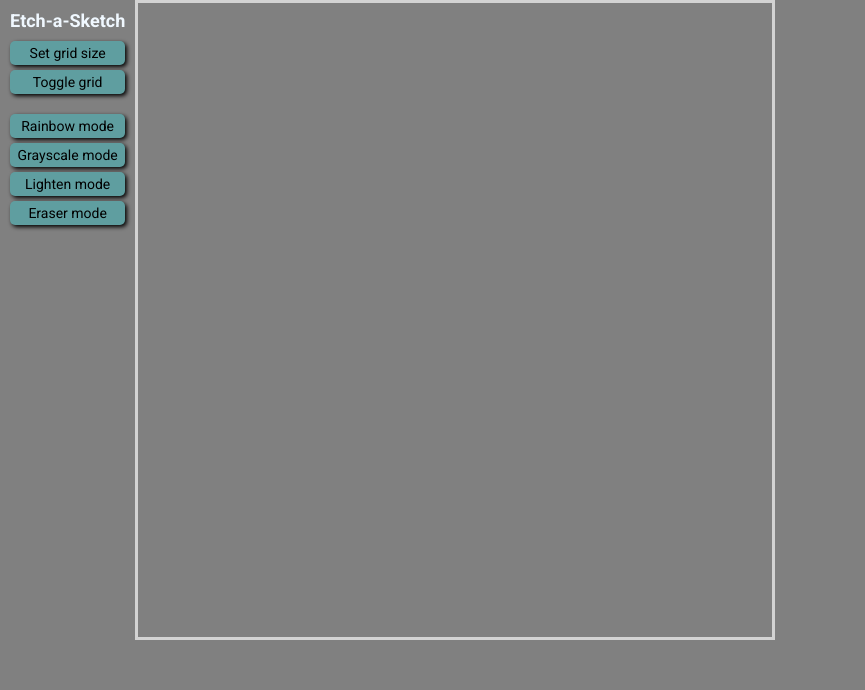
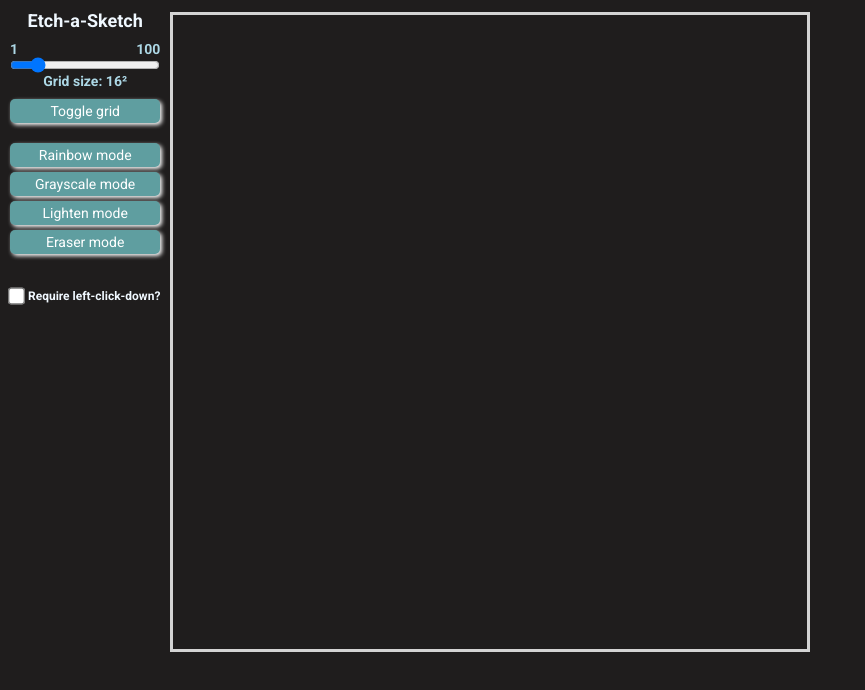
Before and after one commit to Valmord/odin-etchsketch, a plain HTML site: page index.html in a window 1280 px wide. Shown: the whole page, without its empty margins (0-865 px from the left). Drawn offline with Linux system fonts and the light colour scheme.

Commit message:
Modified styling for better contrast. Added grid size range

```diff
--- a/index.html
+++ b/index.html
@@ -11,12 +11,23 @@
   <div class="container">
     <div class="sidebar">
       <h1>Etch-a-Sketch</h1>
-      <button class="grid-size-button grid-size-js">Set grid size</button>
+      <div class="grid-text-container">
+        <span>1</span>
+        <span>100</span>
+      </div>
+      <input type="range" min="1" max="100" class="grid-size-range">
+      <span class="grid-size-text grid-size-js">Grid Size</span>
+
+
       <button class="toggle-grid">Toggle grid</button>
       <button class="rainbow-button mode-group">Rainbow mode</button>
       <button class="gray-mode-button mode-group">Grayscale mode</button>
       <button class="light-mode-button mode-group">Lighten mode</button>
       <button class="eraser-button mode-group">Eraser mode</button>
+      <div class="checkbox-container">
+        <input type="checkbox" id="auto-left-click">
+        <label for="auto-left-click" class="checkbox-text">Require left-click-down?</label>
+      </div>
     </div>
     <div class="grid-container"></div>
   </div>
--- a/script/code.js
+++ b/script/code.js
@@ -1,6 +1,8 @@
+const gridSizeBar = document.querySelector('.grid-size-range');
+
 //Create Grid
 const settings = {
-    gridSize: 16,
+    defaultGridSize: 16,
     gridToggled: false,
     colorMode: true,
     color: 'rgb(255,255,0)', //basic colour
@@ -28,6 +30,8 @@ const settings = {
     }
 }
 
+gridSizeBar.value = settings.defaultGridSize;
+updateGridText();
 renderGrid();
 
 function renderGrid(){
@@ -38,11 +42,12 @@ function renderGrid(){
 
 function drawGrid(){
     const gridContainer = document.querySelector('.grid-container');
+    gridSize = gridSizeBar.value;
     let gridHtml = '';
-    for (let i = 0; i < settings.gridSize; i++){
+    for (let i = 0; i < gridSize; i++){
         gridHtml += `<div class='square-container grid-${i}'>`
 
-        for (let j = 0; j < settings.gridSize; j++){
+        for (let j = 0; j < gridSize; j++){
             gridHtml += `\n<div class="grid-square"></div>`;
         }
         gridHtml += `</div>\n`
@@ -52,30 +57,48 @@ function drawGrid(){
 
 function addSquareListeners(){
     const gridSquares = document.querySelectorAll('.grid-square');
+    const mouseCheckbox = document.querySelector('#auto-left-click');
     gridSquares.forEach( node => {
-        node.addEventListener('mouseenter', () => {
-            node.style.backgroundColor = getColour(node);
+        node.addEventListener('mouseover', event => {
+            if (mouseCheckbox.checked && event.buttons === 1) {
+                node.style.backgroundColor = getColour(node);
+            } else if (!mouseCheckbox.checked) {
+                node.style.backgroundColor = getColour(node);
+            }
+
         })
     })
 }
 
-const gridSizeButton = document.querySelector('.grid-size-js');
-gridSizeButton.addEventListener('click', () => {
-    gridSizeButton.classList.toggle('toggled-button');
 
-    // Timeout added so you can see bugged is toggled for duration of prompt
-    setTimeout( () => {
-        let userGridChoice = +prompt('Please enter a whole number between 1 and 100', 16)
-        while(isNaN(userGridChoice) || userGridChoice > 100 || userGridChoice < 1){
-            userGridChoice = +prompt('Please enter a number between 1 and 100!');
-        }
-        settings.gridSize = Math.floor(userGridChoice);
-        renderGrid();
-        gridSizeButton.classList.toggle('toggled-button');
-    }, 5)
 
+// const gridSizeButton = document.querySelector('.grid-size-js');
+// gridSizeButton.addEventListener('click', () => {
+//     gridSizeButton.classList.toggle('toggled-button');
+
+//     // Timeout added so you can see bugged is toggled for duration of prompt
+//     setTimeout( () => {
+//         let userGridChoice = +prompt('Please enter a whole number between 1 and 100', 16)
+//         while(isNaN(userGridChoice) || userGridChoice > 100 || userGridChoice < 1){
+//             userGridChoice = +prompt('Please enter a number between 1 and 100!');
+//         }
+//         settings.gridSize = Math.floor(userGridChoice);
+//         renderGrid();
+//         gridSizeButton.classList.toggle('toggled-button');
+//     }, 5)
+
+// })
+
+function updateGridText(){
+    const gridSizeText = document.querySelector('.grid-size-text');
+    const gridSize = gridSizeBar.value;
+    gridSizeText.innerText = `Grid size: ${gridSize}²`;
+}
+
+gridSizeBar.addEventListener('change', () => {
+    updateGridText();
+    renderGrid();
 })
-
 
 function toggleGridLines(){
     const gridSquares = document.querySelectorAll('.grid-square');
--- a/styles/style.css
+++ b/styles/style.css
@@ -8,7 +8,7 @@
 }
 
 body {
-    background-color: gray;
+    background-color: rgb(31, 29, 29);
 }
 
 .container {
@@ -26,6 +26,23 @@ h1 {
     font-size: 18px;
     margin-bottom: 10px;
     color: aliceblue;
+    text-align: center;
+}
+
+.grid-text-container, .grid-size-text {
+    font-size: 14px;
+    font-weight: bold;
+    color: lightblue;
+    text-align: center;
+}
+
+.grid-text-container {
+    display: flex;
+    justify-content: space-between;
+}
+
+.grid-size-text {
+    margin-bottom: 10px;
 }
 
 .sidebar > button {
@@ -36,6 +53,7 @@ h1 {
     border-radius: 5px;
     border-style: none;
     box-shadow: 2px 2px 4px 0px;
+    color: white;
 }
 
 .sidebar > .toggled-button {
@@ -56,6 +74,7 @@ h1 {
     border-width: 3px;
     border-style: solid;
     border-color: lightgray;
+    margin-top: 12px;
 }
 
 .square-container {
@@ -73,3 +92,19 @@ h1 {
     border-color: lightgray;
     border-width: 0.1px;
 }
+
+.checkbox-container {
+    font-size: 12px;
+    margin-top: 30px;
+    display: flex;
+    gap: 5px;
+}
+
+#auto-left-click{
+    scale: 1.3;
+}
+
+.checkbox-text {
+    font-weight: bold;
+    color: aliceblue;
+}
```
